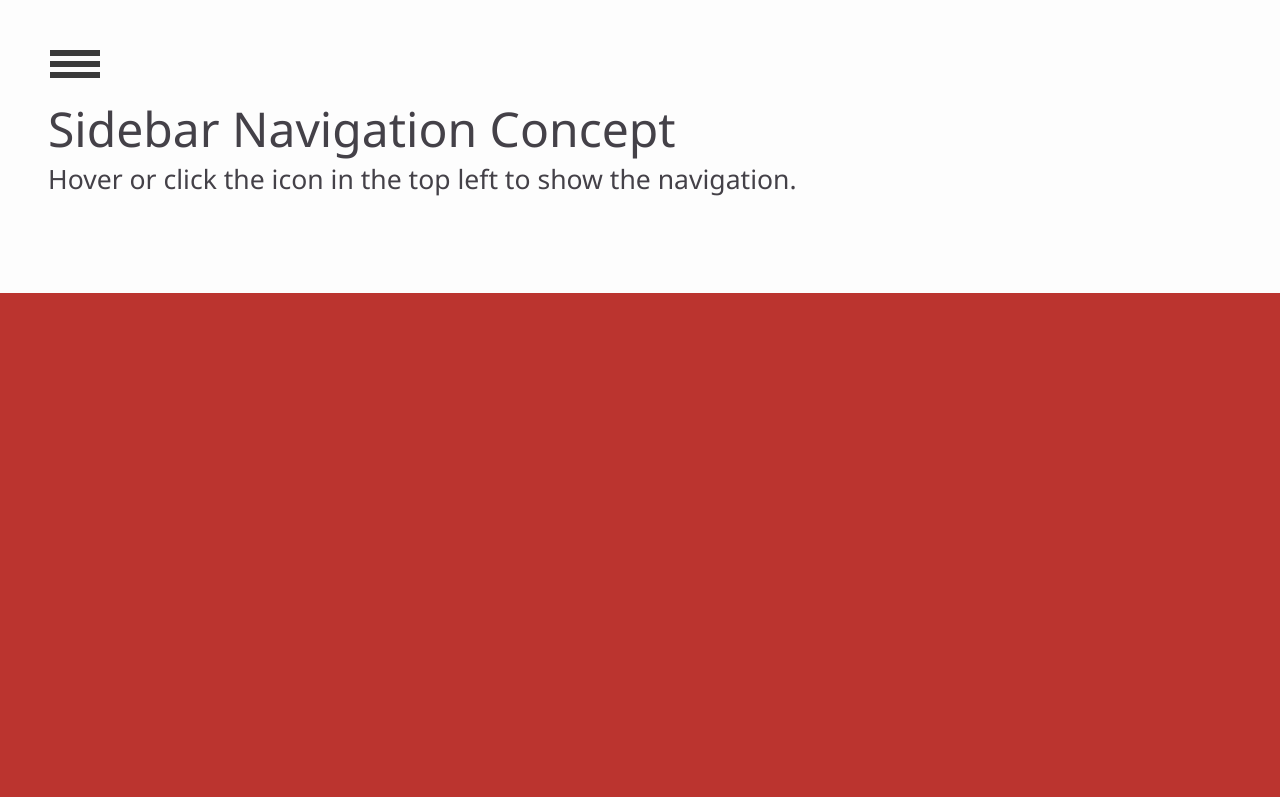
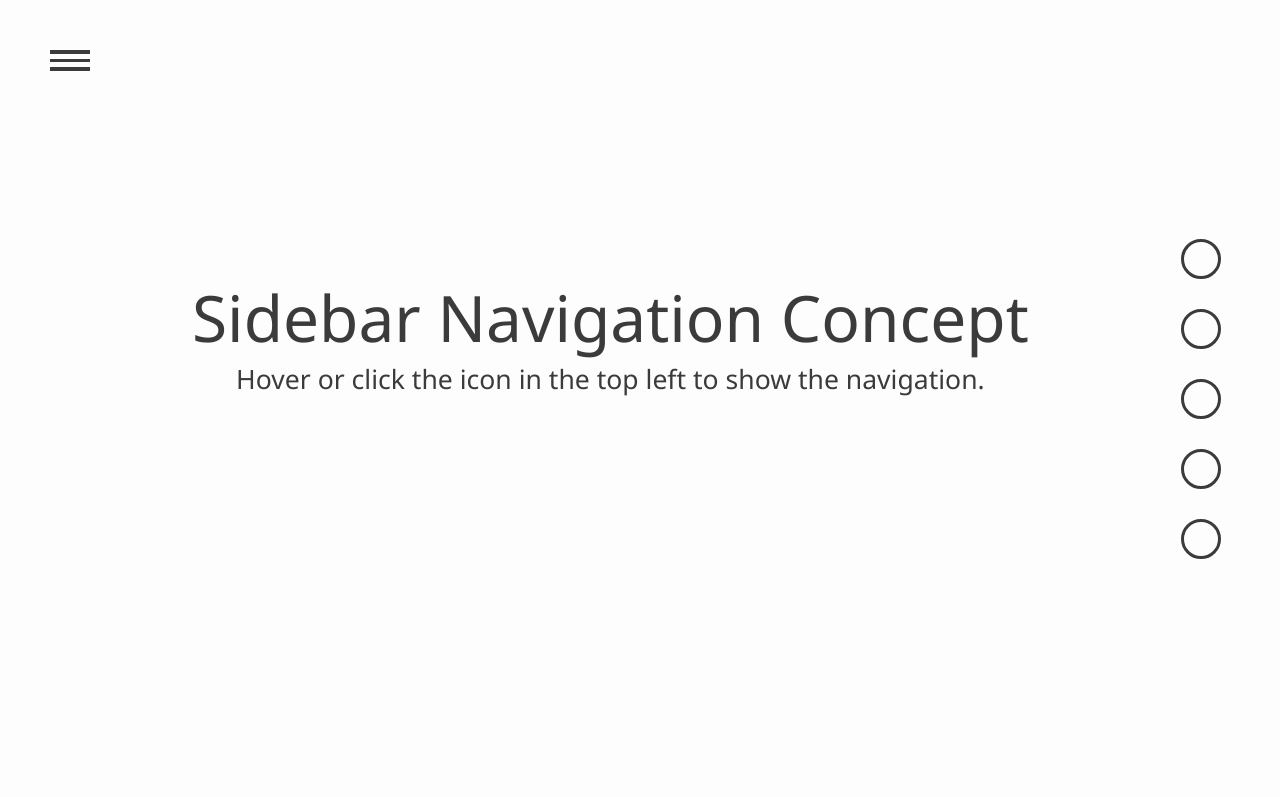
Before and after one commit to Jazmingv/arshea, a plain HTML site: page index.html in a window 1280 px wide. Shown: the top 797 px of the page. Drawn offline with Linux system fonts and the light colour scheme.

Commit message:
Major changes

```diff
--- a/css/styles.css
+++ b/css/styles.css
@@ -8,7 +8,7 @@
 
 body {
     background: #bb342f;
-    color: #444148;
+    color: #3b3b3b;
     margin: 0;
     padding: 0;
     height: 100%;
@@ -18,15 +18,55 @@ body {
     font-size: 2rem;
 }
 
+.home-content {
+    background-color: #fdfdfd;
+    height: 100vh;
+    width: 100%;
+    padding: 6rem 3rem;
+    margin: auto;
+}
+
 h1,
 h5 {
-    font-weight: 100;
+    font-weight: 400;
 }
 
-section {
-    background: #fdfdfd;
-    padding: 6rem 3rem;
-    margin: 0;
+.center-content {
+    width: 95%;
+    margin: auto;
+    padding-top: 15%;
+    text-align: center;
+}
+
+.home-blocks {
+    display: inline-block;
+}
+
+.social-media {
+    width: 40px;
+    height: 210px;
+    padding-top: 30px;
+    display: none;
+}
+
+.circle {
+    border: 3px solid #3b3b3b;
+    border-radius: 50%;
+    height: 40px;
+    width: 40px;
+    margin: 30px 0px;
+}
+
+.circle:hover {
+    background-color: #bb342f;
+    border: 3px solid #bb342f;
+    transition: all 0.5s ease;
+    background-position: left bottom;
+}
+
+#about {
+    background-color: #3b3b3b;
+    height: 500px;
 }
 
 #hamburger {
@@ -37,8 +77,8 @@ section {
 }
 
 .line {
-    width: 50px;
-    height: 6px;
+    width: 40px;
+    height: 3.5px;
     background: #3b3b3b;
     margin-bottom: 5px;
 }
@@ -57,8 +97,10 @@ section {
     margin-top: 180px;
 }
 
-.menu-item {
+.menu-item a {
     color: #fdfdfd;
+    text-decoration: none;
+    font-size: 22px;
     width: 100%;
     padding: 1rem 3rem;
     box-sizing: border-box;
@@ -68,3 +110,9 @@ section {
     background: #444148;
     cursor: pointer;
 }
+
+@media (min-width:1080px) {
+    .social-media {
+        display: inline-block;
+    }
+}
--- a/index.html
+++ b/index.html
@@ -26,19 +26,28 @@
                 <div class='line'></div>
             </div>
             <div id='menu'>
-                <div class='menu-item' onclick="closeMenu()">Home</div>
-                <div class='menu-item' onclick="closeMenu()">About</div>
-                <div class='menu-item' onclick="closeMenu()">Contact</div>
+                <div class='menu-item' onclick="closeMenu()"><a href="#">Home</a></div>
+                <div class='menu-item' onclick="closeMenu()"><a href="#about">About</a></div>
+                <div class='menu-item' onclick="closeMenu()"><a href="#contact">Contact</a></div>
             </div>
         </nav>
     </header>
 
-    <div class="content">
-        <section>
+    <div class="home-content">
+        <div class="center-content home-blocks">
             <h1>Sidebar Navigation Concept</h1>
             <h5>Hover or click the icon in the top left to show the navigation.</h5>
-        </section>
+        </div>
+        <div class="social-media home-blocks">
+            <div class="circle"></div>
+            <div class="circle"></div>
+            <div class="circle"></div>
+            <div class="circle"></div>
+            <div class="circle"></div>
+        </div>
     </div>
+    <div id="about"></div>
+    <div id="contact"></div>
 </body>
 
 </html>
```
